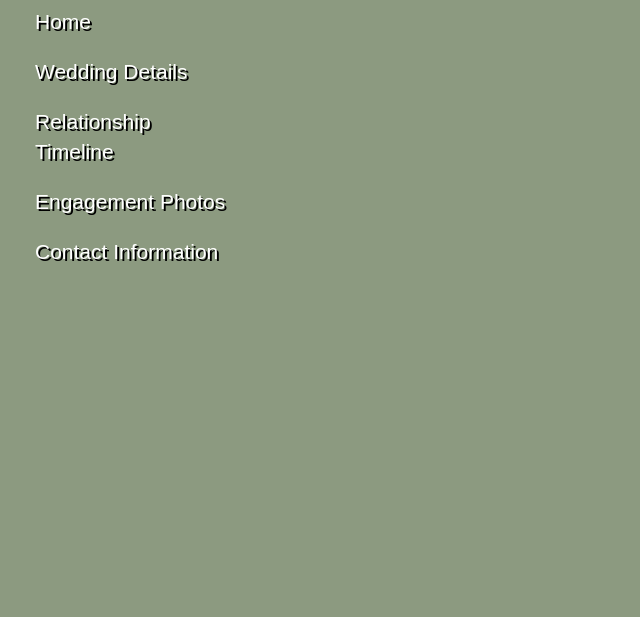
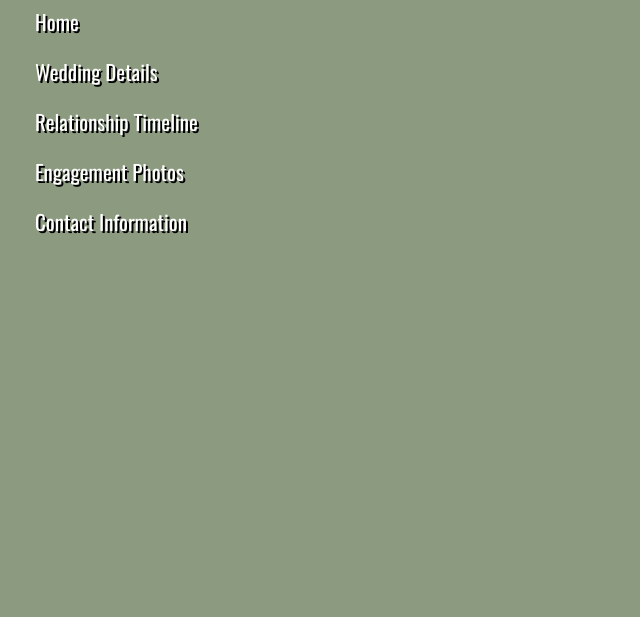
Before and after one commit to EricaDB/WeddingWebsite, a plain HTML site: page home.html in a window 1280 px wide. Shown: the part 183-800 px from the top of the page, without its empty margins (0-640 px from the left). Drawn offline with nearby package versions, Linux system fonts and the light colour scheme.

Commit message:
Add missing google font reference

```diff
--- a/home.html
+++ b/home.html
@@ -3,6 +3,7 @@
 	<head>
 		<link rel="stylesheet" href="style.css">
 		<link rel="stylesheet" href="bootstrap.css">
+		<link href="https://fonts.googleapis.com/css?family=Open+Sans|Oswald" rel="stylesheet">
 		<link href="https://fonts.googleapis.com/css?family=Lobster" rel="stylesheet">
 		<script src="https://ajax.googleapis.com/ajax/libs/jquery/3.1.1/jquery.min.js"></script>
 		<script src="https://maxcdn.bootstrapcdn.com/bootstrap/3.3.7/js/bootstrap.min.js"></script>
```
